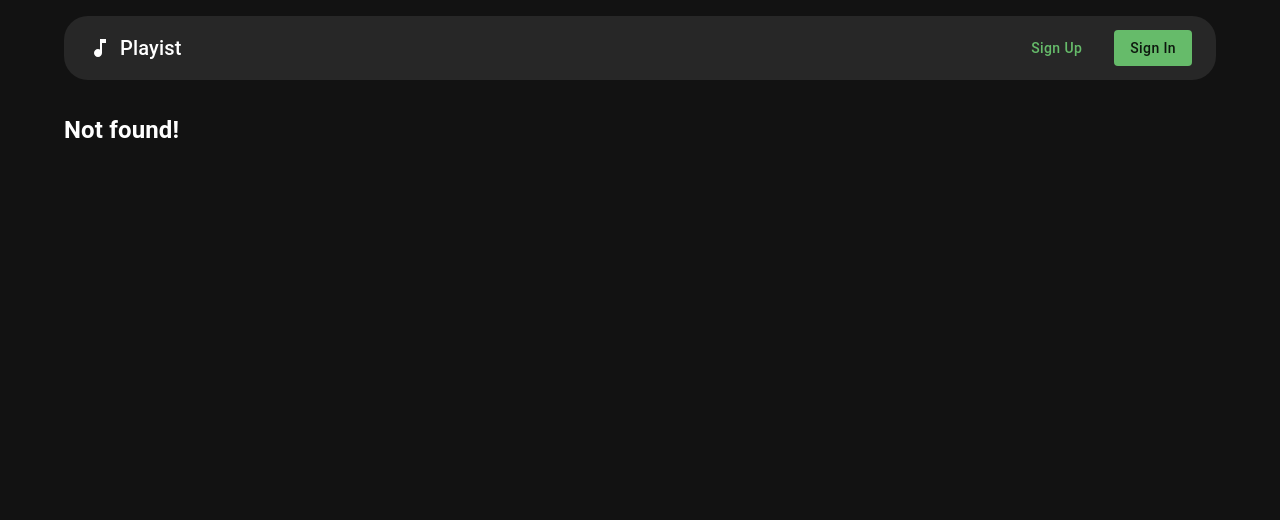
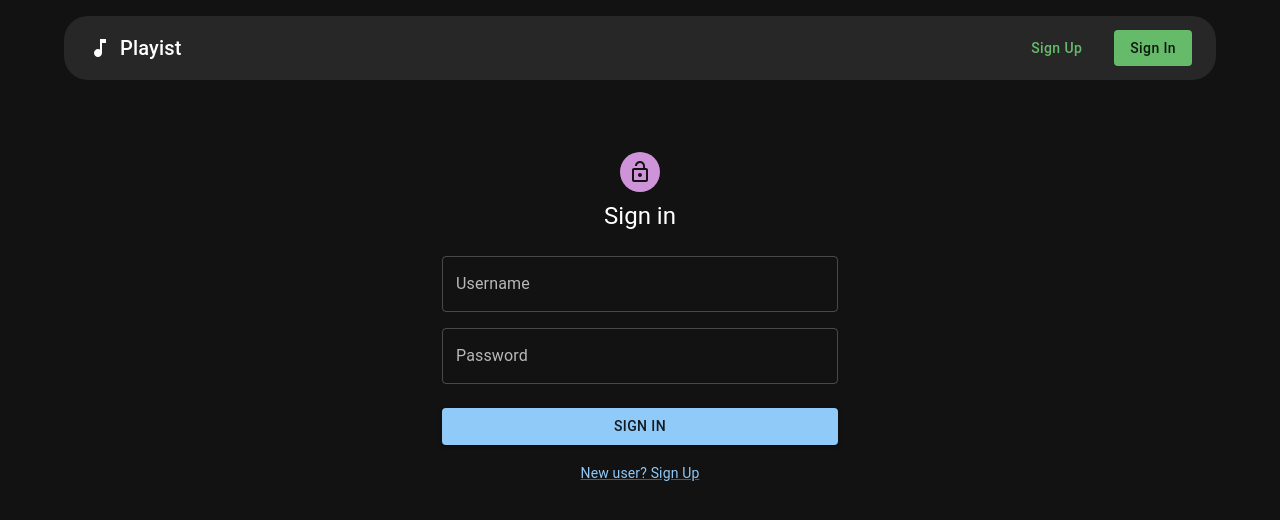
Before and after one commit to dmatkulov/Playist---MusicApp, a React (Vite) app in the folder playist-frontend/: page /login in a window 1280 px wide. Before the commit this address had no page. Shown: the top 520 px of the page. Built offline with nearby package versions, Linux system fonts and the light colour scheme.

Commit message:
HW#86 -- created login thunk

```diff
--- a/playist-frontend/src/App.tsx
+++ b/playist-frontend/src/App.tsx
@@ -3,7 +3,8 @@
 import AlbumList from './features/albums/containers/AlbumList';
 import TrackList from './features/tracks/containers/TrackList';
 import Layout from './components/UI/Layout/Layout';
-import Register from './features/users/containers/Register';
+import UserForm from './features/users/components/UserForm';
+import LoginUser from './features/users/containers/LoginUser';
 
 function App() {
   return (
@@ -11,7 +12,8 @@
       <Layout>
         <Routes>
           <Route path="/" element={<ArtistList />} />
-          <Route path="/register" element={<Register />} />
+          <Route path="/register" element={<UserForm />} />
+          <Route path="/login" element={<LoginUser />} />
           <Route path="/albums/:artistId" element={<AlbumList />} />
           <Route path="/albums/tracks/:albumId" element={<TrackList />} />
           <Route path="*" element={<h2>Not found!</h2>} />
--- a/playist-frontend/src/components/UI/AppToolbar/UserMenu.tsx
+++ b/playist-frontend/src/components/UI/AppToolbar/UserMenu.tsx
@@ -1,32 +1,55 @@
 import React, { useState } from 'react';
-import { Button, Menu, MenuItem } from '@mui/material';
+import { IconButton, Menu, MenuItem, Stack, Typography } from '@mui/material';
 import { User } from '../../../types';
+import AccountCircleIcon from '@mui/icons-material/AccountCircle';
+import { NavLink, useNavigate } from 'react-router-dom';
+import { useAppDispatch } from '../../../app/hooks';
+import { logOutUser } from '../../../features/users/usersSlice';
 
 interface Props {
   user: User;
 }
 
 const UserMenu: React.FC<Props> = ({ user }) => {
+  const dispatch = useAppDispatch();
+  const navigate = useNavigate();
   const [anchorEl, setAnchorEl] = useState<HTMLElement | null>(null);
   const handleClick = (event: React.MouseEvent<HTMLElement>) => {
     setAnchorEl(event.currentTarget);
   };
   const handleClose = () => setAnchorEl(null);
 
+  const logOut = () => {
+    dispatch(logOutUser(null));
+    navigate('/');
+  };
+
   return (
     <>
-      <Button color="inherit" onClick={handleClick}>
-        Hello, {user.username}
-      </Button>
+      <Stack sx={{ flexGrow: 1 }} direction="row" spacing={5} alignItems="center" justifyContent="center">
+        <Typography variant="body1" component={NavLink} to="/trackslist" color="inherit"
+                    sx={{ textDecoration: 'none' }}>
+          Tracks
+        </Typography>
+        <Typography variant="body1" component={NavLink} to="/trackshistory" color="inherit"
+                    sx={{ textDecoration: 'none' }}>
+          Track history
+        </Typography>
+      </Stack>
+      <Stack direction="row" spacing={3} alignItems="center">
+        {user.username}
+        <IconButton color="inherit" onClick={handleClick} sx={{ display: 'flex' }}>
+          <AccountCircleIcon />
+        </IconButton>
+      </Stack>
+
       <Menu
         open={Boolean(anchorEl)}
         anchorEl={anchorEl}
         onClose={handleClose}
         keepMounted
       >
-        <MenuItem>Profile</MenuItem>
-        <MenuItem>My account</MenuItem>
-        <MenuItem>Log out</MenuItem>
+        <MenuItem onClick={logOut}>Log out</MenuItem>
       </Menu>
     </>
   );
--- a/playist-frontend/src/constants.ts
+++ b/playist-frontend/src/constants.ts
@@ -4,5 +4,6 @@
   artists: '/artists',
   albums: 'albums?artist=',
   tracks: '/tracks?album=',
-  users: '/users',
+  register: '/users',
+  login: '/users/sessions',
 };
--- a/playist-frontend/src/features/users/containers/Register.tsx
+++ b/playist-frontend/src/features/users/components/UserForm.tsx
@@ -1,18 +1,17 @@
 import React, { useState } from 'react';
-import { Link as RouterLink, useNavigate } from 'react-router-dom';
+import { Link as RouterLink } from 'react-router-dom';
 import { Avatar, Box, Button, Container, Grid, Link, TextField, Typography } from '@mui/material';
 import LockOutlinedIcon from '@mui/icons-material/LockOutlined';
-import { useAppDispatch, useAppSelector } from '../../../app/hooks';
-import { selectRegisterError } from '../usersSlice';
-import { registerUser } from '../usersThunks';
-import { RegisterMutation } from '../../../types';
+import { UserForm, ValidationError } from '../../../types';
 
-const Register = () => {
-  const dispatch = useAppDispatch();
-  const error = useAppSelector(selectRegisterError);
-  const navigate = useNavigate();
+interface Props {
+  error: ValidationError;
+  onSubmit: (state: UserForm) => void;
+  login?: boolean;
+}
 
-  const [state, setState] = useState<RegisterMutation>({
+const UserForm: React.FC<Props> = ({ error, onSubmit, login = false }) => {
+  const [state, setState] = useState<UserForm>({
     username: '',
     password: '',
   });
@@ -34,12 +33,7 @@
 
   const submitFormHandler = async (event: React.FormEvent) => {
     event.preventDefault();
-    try {
-      await dispatch(registerUser(state)).unwrap();
-      navigate('/');
-    } catch (e) {
-      console.error(e);
-    }
+    onSubmit(state);
   };
 
   return (
@@ -65,7 +59,7 @@
                 label="Username"
                 name="username"
                 value={state.username}
-                autoComplete="new-username"
+                autoComplete={login ? 'username' : 'new-username'}
                 fullWidth
                 onChange={inputChangeHandler}
                 error={Boolean(getFieldError('username'))}
@@ -78,7 +72,7 @@
                 label="Password"
                 type="password"
                 value={state.password}
-                autoComplete="new-password"
+                autoComplete={login ? 'password' : 'new-password'}
                 fullWidth
                 onChange={inputChangeHandler}
                 error={Boolean(getFieldError('password'))}
@@ -94,10 +88,17 @@
           >
             Sign Up
           </Button>
-          <Grid container justifyContent="flex-end">
+          <Grid container justifyContent="center">
+            {login && (
+              <Grid item>
+                <Link component={RouterLink} to="/login" variant="body2">
+                  Already have an account? Sign in
+                </Link>
+              </Grid>
+            )}
             <Grid item>
-              <Link component={RouterLink} to="/login" variant="body2">
-                Already have an account? Sign in
+              <Link component={RouterLink} to="/register" variant="body2">
+                New user? Sign Up
               </Link>
             </Grid>
           </Grid>
@@ -106,4 +107,4 @@
     </Container>
   );
 };
-export default Register;
+export default UserForm;
--- /dev/null
+++ b/playist-frontend/src/features/users/containers/LoginUser.tsx
@@ -0,0 +1,98 @@
+import React, { useState } from 'react';
+import { Alert, Avatar, Box, Button, Container, Grid, Link, TextField, Typography } from '@mui/material';
+import { Link as RouterLink, useNavigate } from 'react-router-dom';
+import { LockOpen } from '@mui/icons-material';
+
+import { login } from '../usersThunks';
+import { useAppDispatch, useAppSelector } from '../../../app/hooks';
+import { selectLoginError } from '../usersSlice';
+import { LoginMutation } from '../../../types';
+
+const LoginUser: React.FC = () => {
+  const navigate = useNavigate();
+  const dispatch = useAppDispatch();
+  const error = useAppSelector(selectLoginError);
+
+  const [state, setState] = useState<LoginMutation>({
+    username: '',
+    password: '',
+  });
+
+  const inputChangeHandler = (event: React.ChangeEvent<HTMLInputElement>) => {
+    const { name, value } = event.target;
+    setState((prevState) => {
+      return { ...prevState, [name]: value };
+    });
+  };
+
+  const submitFormHandler = async (event: React.FormEvent) => {
+    event.preventDefault();
+
+    await dispatch(login(state)).unwrap();
+    navigate('/');
+  };
+
+  return (
+    <Container component="main" maxWidth="xs">
+      <Box
+        sx={{
+          marginTop: 8,
+          display: 'flex',
+          flexDirection: 'column',
+          alignItems: 'center',
+        }}
+      >
+        <Avatar sx={{ m: 1, bgcolor: 'secondary.main' }}>
+          <LockOpen />
+        </Avatar>
+        <Typography component="h1" variant="h5">
+          Sign in
+        </Typography>
+
+        {error && <Alert severity="error" sx={{ mt: 3, width: '100%' }} />}
+        <Box component="form" onSubmit={submitFormHandler} sx={{ mt: 3 }}>
+          <Grid container spacing={2}>
+            <Grid item xs={12}>
+              <TextField
+                label="Username"
+                name="username"
+                value={state.username}
+                onChange={inputChangeHandler}
+                autoComplete="current-username"
+                fullWidth
+              />
+            </Grid>
+            <Grid item xs={12}>
+              <TextField
+                name="password"
+                label="Password"
+                type="password"
+                value={state.password}
+                onChange={inputChangeHandler}
+                autoComplete="current-password"
+                fullWidth
+              />
+            </Grid>
+          </Grid>
+          <Button
+            type="submit"
+            fullWidth
+            variant="contained"
+            sx={{ mt: 3, mb: 2 }}
+          >
+            Sign in
+          </Button>
+          <Grid container justifyContent="center">
+            <Grid item>
+              <Link component={RouterLink} to="/register" variant="body2">
+                New user? Sign Up
+              </Link>
+            </Grid>
+          </Grid>
+        </Box>
+      </Box>
+    </Container>
+  );
+};
+
+export default LoginUser;
--- a/playist-frontend/src/features/users/usersSlice.ts
+++ b/playist-frontend/src/features/users/usersSlice.ts
@@ -1,6 +1,6 @@
 import { GlobalError, User, ValidationError } from '../../types';
 import { createSlice } from '@reduxjs/toolkit';
-import { registerUser } from './usersThunks';
+import { login, register } from './usersThunks';
 import { RootState } from '../../app/store';
 
 interface UserState {
@@ -22,20 +22,38 @@
 export const usersSlice = createSlice({
   name: 'users',
   initialState,
-  reducers: {},
+  reducers: {
+    logOutUser: (state, { payload: action }) => {
+      state.user = action;
+    },
+  },
   extraReducers: (builder) => {
     builder
-      .addCase(registerUser.pending, (state) => {
+      .addCase(register.pending, (state) => {
         state.registerLoading = true;
         state.registerError = null;
       })
-      .addCase(registerUser.fulfilled, (state, { payload: data }) => {
+      .addCase(register.fulfilled, (state, { payload: data }) => {
         state.registerLoading = false;
         state.user = data.user;
       })
-      .addCase(registerUser.rejected, (state, { payload: error }) => {
+      .addCase(register.rejected, (state, { payload: error }) => {
         state.registerLoading = false;
         state.registerError = error || null;
+      });
+
+    builder
+      .addCase(login.pending, (state) => {
+        state.loginLoading = true;
+        state.loginError = null;
+      })
+      .addCase(login.fulfilled, (state, { payload: data }) => {
+        state.loginLoading = false;
+        state.user = data.user;
+      })
+      .addCase(login.rejected, (state, { payload: error }) => {
+        state.loginLoading = false;
+        state.loginError = error || null;
       });
   },
 });
@@ -46,3 +64,8 @@
   state.users.registerLoading;
 export const selectRegisterError = (state: RootState) =>
   state.users.registerError;
+export const selectLoginLoading = (state: RootState) =>
+  state.users.loginLoading;
+export const selectLoginError = (state: RootState) => state.users.loginError;
+
+export const { logOutUser } = usersSlice.actions;
--- a/playist-frontend/src/features/users/usersThunks.ts
+++ b/playist-frontend/src/features/users/usersThunks.ts
@@ -1,20 +1,16 @@
 import { createAsyncThunk } from '@reduxjs/toolkit';
-import {
-  RegisterMutation,
-  RegisterResponse,
-  ValidationError,
-} from '../../types';
+import { GlobalError, LoginMutation, RegisterResponse, UserForm, ValidationError } from '../../types';
 import axiosApi from '../../axiosApi';
 import { routes } from '../../constants';
 import { isAxiosError } from 'axios';
 
-export const registerUser = createAsyncThunk<
+export const register = createAsyncThunk<
   RegisterResponse,
-  RegisterMutation,
+  UserForm,
   { rejectValue: ValidationError }
 >('users/register', async (registerMutation, { rejectWithValue }) => {
   try {
-    const response = await axiosApi.post(routes.users, registerMutation);
+    const response = await axiosApi.post(routes.register, registerMutation);
     return response.data;
   } catch (e) {
     if (isAxiosError(e) && e.response && e.response.status === 422) {
@@ -24,3 +20,23 @@
     throw e;
   }
 });
+
+export const login = createAsyncThunk<
+  RegisterResponse,
+  LoginMutation,
+  { rejectValue: GlobalError }
+>('users/login', async (loginMutation, { rejectWithValue }) => {
+  try {
+    const response = await axiosApi.post<RegisterResponse>(
+      routes.login,
+      loginMutation,
+    );
+    return response.data;
+  } catch (e) {
+    if (isAxiosError(e) && e.response && e.response.status === 422) {
+      return rejectWithValue(e.response.data);
+    }
+
+    throw e;
+  }
+});
```
Also changed, not shown: playist-frontend/src/components/UI/AppToolbar/AppToolbar.tsx (+1 -8 lines), playist-frontend/src/types.d.ts (+6 -1 lines), 1 other file (tests, documents, lock files or other folders).
